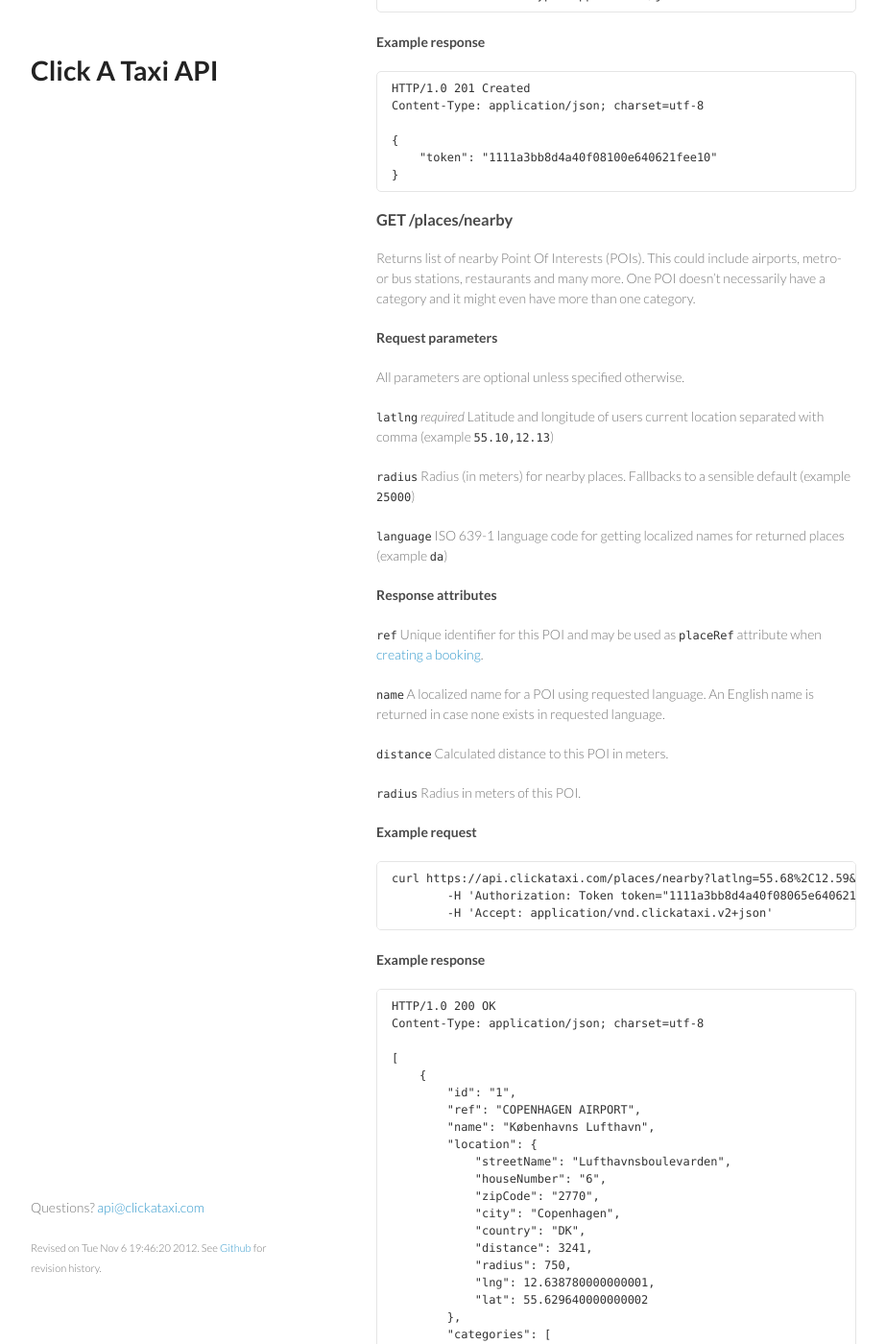
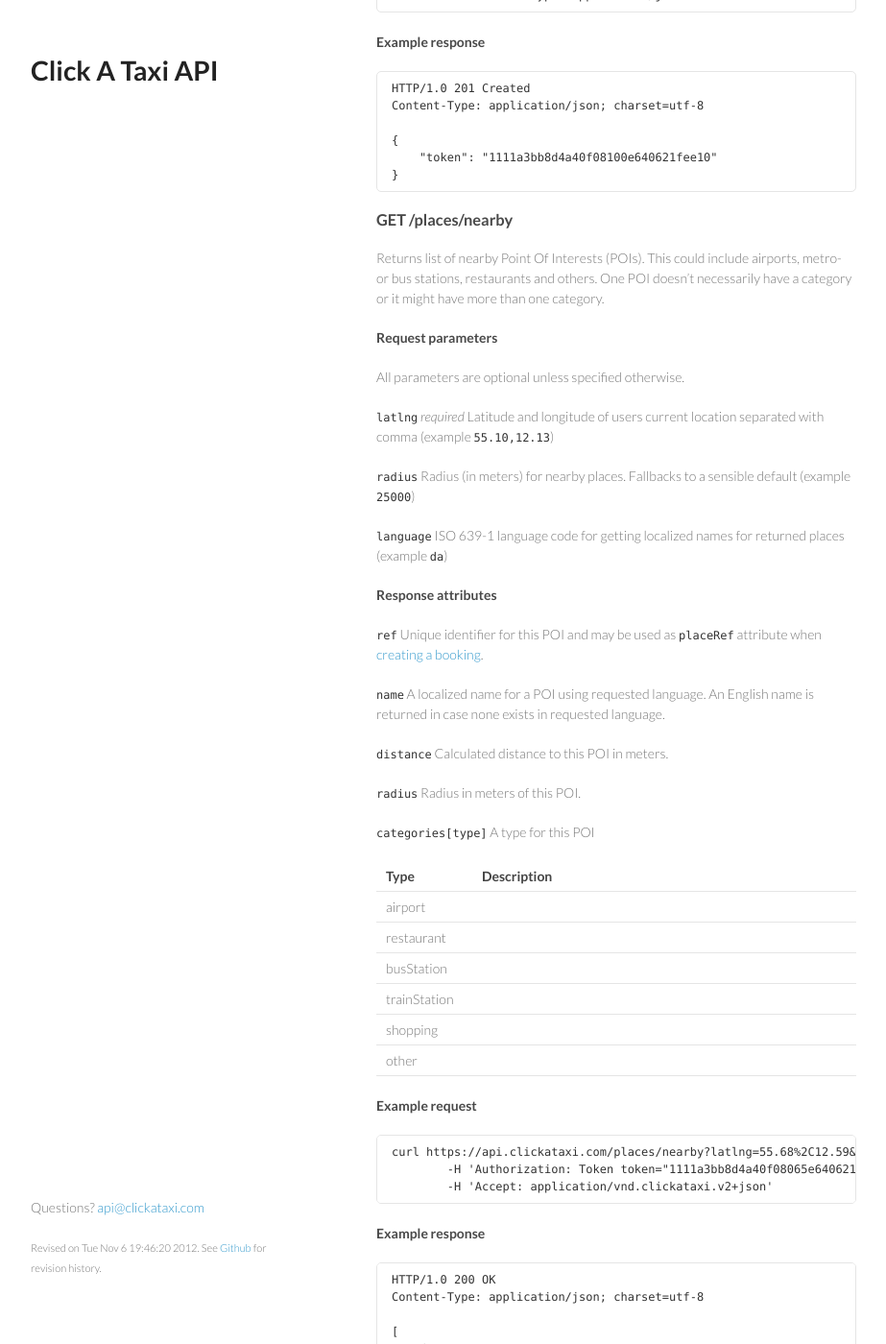
Before and after one commit to clickataxi/api-documentation, a Jekyll site: the page built from index.md, in a window 1280 px wide and 1400 px high, scrolled down 1878 px. Shown: the whole window at 96% size, without its empty margins (178-1101 px from the left). Built offline with Jekyll 4.4.1, drawn with Linux system fonts in a browser that asks for light colours; Markdown is read by kramdown in place of the engine named in the settings.

Commit message:
Adds details about returned category types

```diff
--- a/index.md
+++ b/index.md
@@ -83,7 +83,7 @@
 
 ### <a id="nearby_places"></a> GET /places/nearby
 
-Returns list of nearby Point Of Interests (POIs). This could include airports, metro- or bus stations, restaurants and many more. One POI doesn't necessarily have a category and it might even have more than one category.
+Returns list of nearby Point Of Interests (POIs). This could include airports, metro- or bus stations, restaurants and others. One POI doesn't necessarily have a category or it might have more than one category.
 
 
 #### Request parameters
@@ -106,6 +106,40 @@
 `distance` Calculated distance to this POI in meters.
 
 `radius` Radius in meters of this POI.
+
+`categories[type]` A type for this POI
+
+<table>
+	<tr>
+		<th width="20%">Type</th>
+		<th>Description</th>
+	</tr>
+	<tr>
+		<td>airport</td>
+		<td></td>
+	</tr>
+	<tr>
+		<td>restaurant</td>
+		<td></td>
+	</tr>
+	<tr>
+		<td>busStation</td>
+		<td></td>
+	</tr>
+	<tr>
+		<td>trainStation</td>
+		<td></td>
+	</tr>
+	<tr>
+		<td>shopping</td>
+		<td></td>
+	</tr>
+	<tr>
+		<td>other</td>
+		<td></td>
+	</tr>
+</table>
+
 
 
 #### Example request
```
